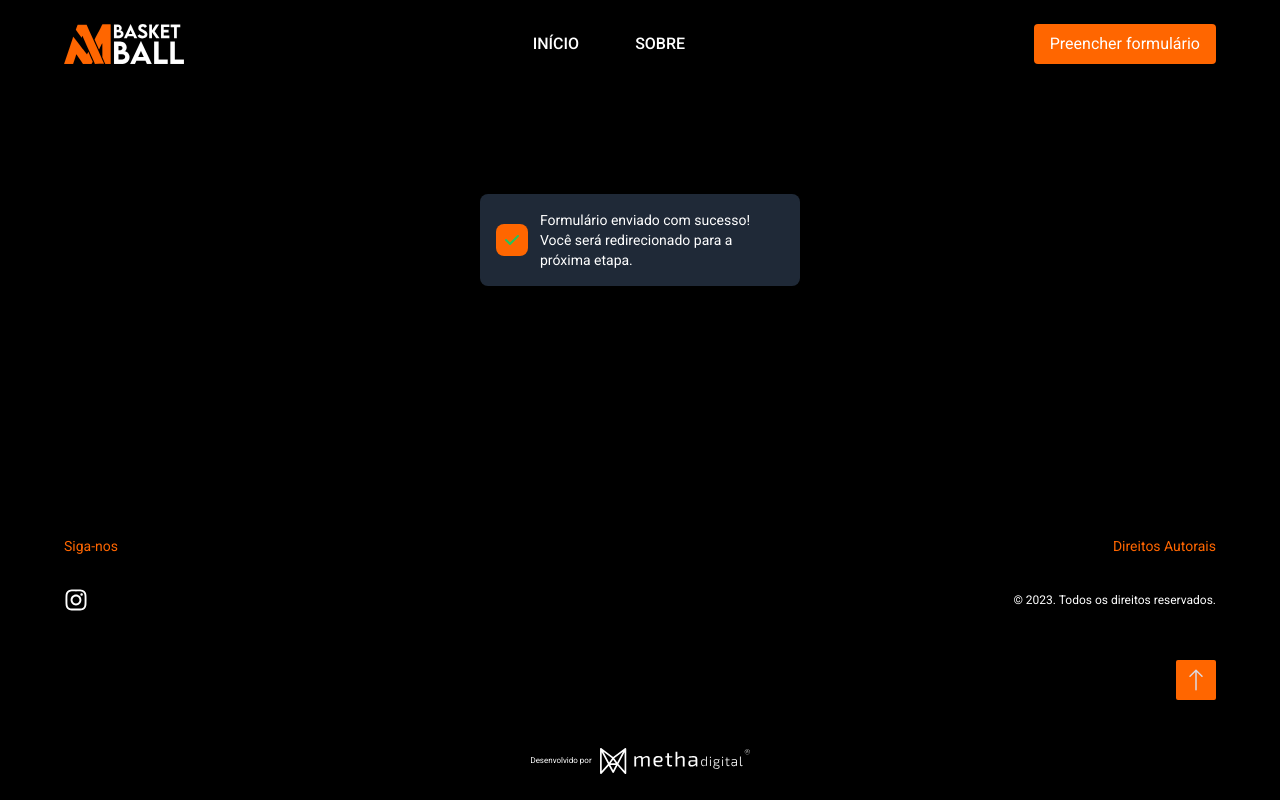
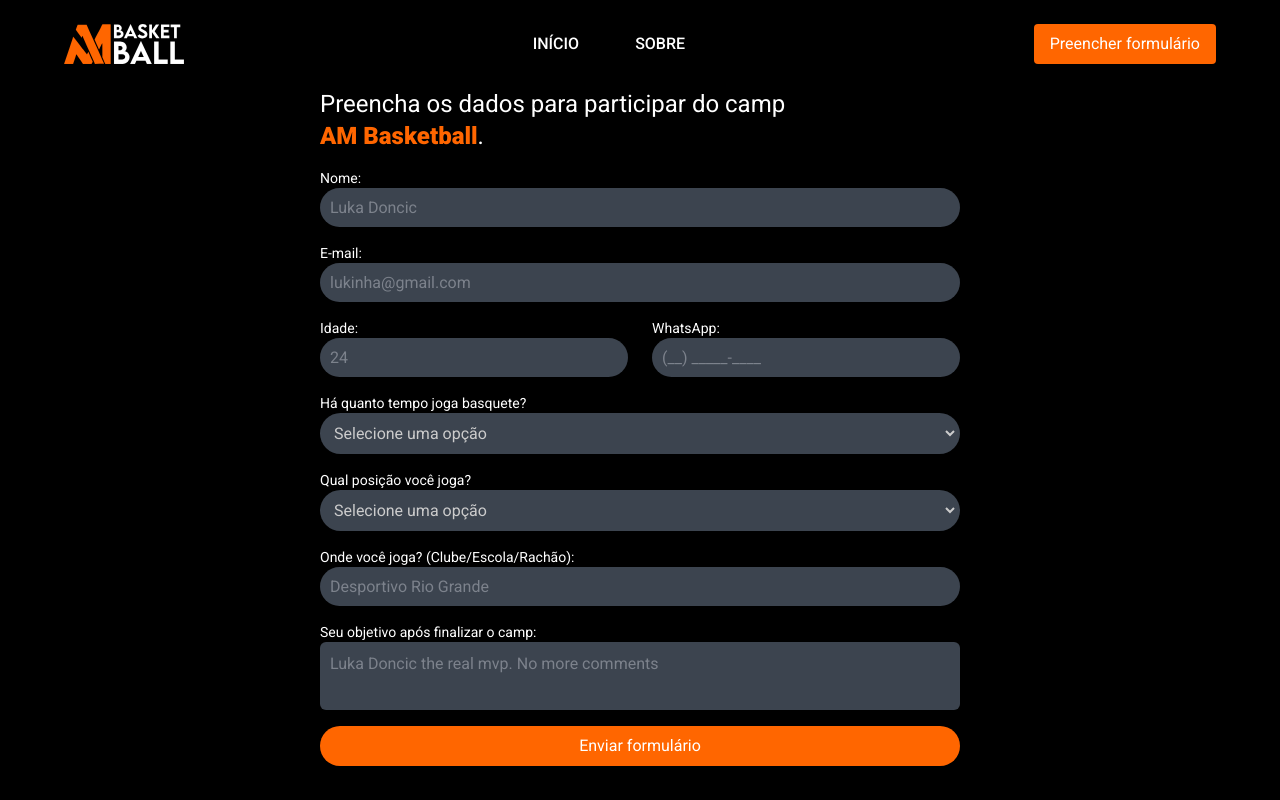
Before and after one commit to natanhermes/ambasketball, a Next.js app: page /form in a window 1280 px wide. Shown: the top 800 px of the page. Built offline with nearby package versions, Linux system fonts and the light colour scheme.

Commit message:
fix: remove develop test

```diff
--- a/src/app/form/page.tsx
+++ b/src/app/form/page.tsx
@@ -76,7 +76,7 @@ export default function FormPage() {
     <div className="flex flex-col md:flex-row w-full justify-around">
       {loading ? (
         <Spinner />
-      ) : true ? (
+      ) : registered ? (
         <Toast />
       ) : (
         <div>
```
